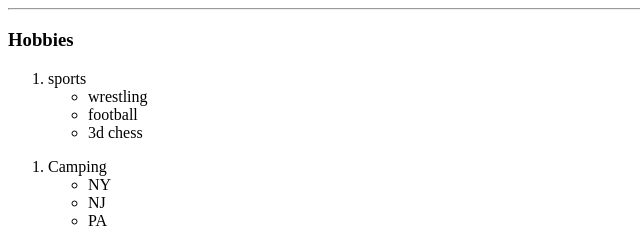
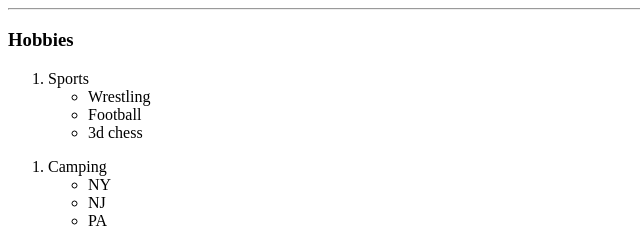
Before and after one commit to b-a-don/first, a plain HTML site: page index.html in a window 1280 px wide. Shown: the part 411-651 px from the top of the page, 0-640 px from the left. Drawn offline with Linux system fonts and the light colour scheme.

Commit message:
Update index.html

```diff
--- a/index.html
+++ b/index.html
@@ -23,10 +23,10 @@
 <hr />
 <h3>Hobbies</h3>
 <ol>
-  <li>sports</li>
+  <li>Sports</li>
   <ul>
-    <li>wrestling</li>
-    <li>football</li>
+    <li>Wrestling</li>
+    <li>Football</li>
     <li>3d chess</li>
   </ul>
 </ol>
```
